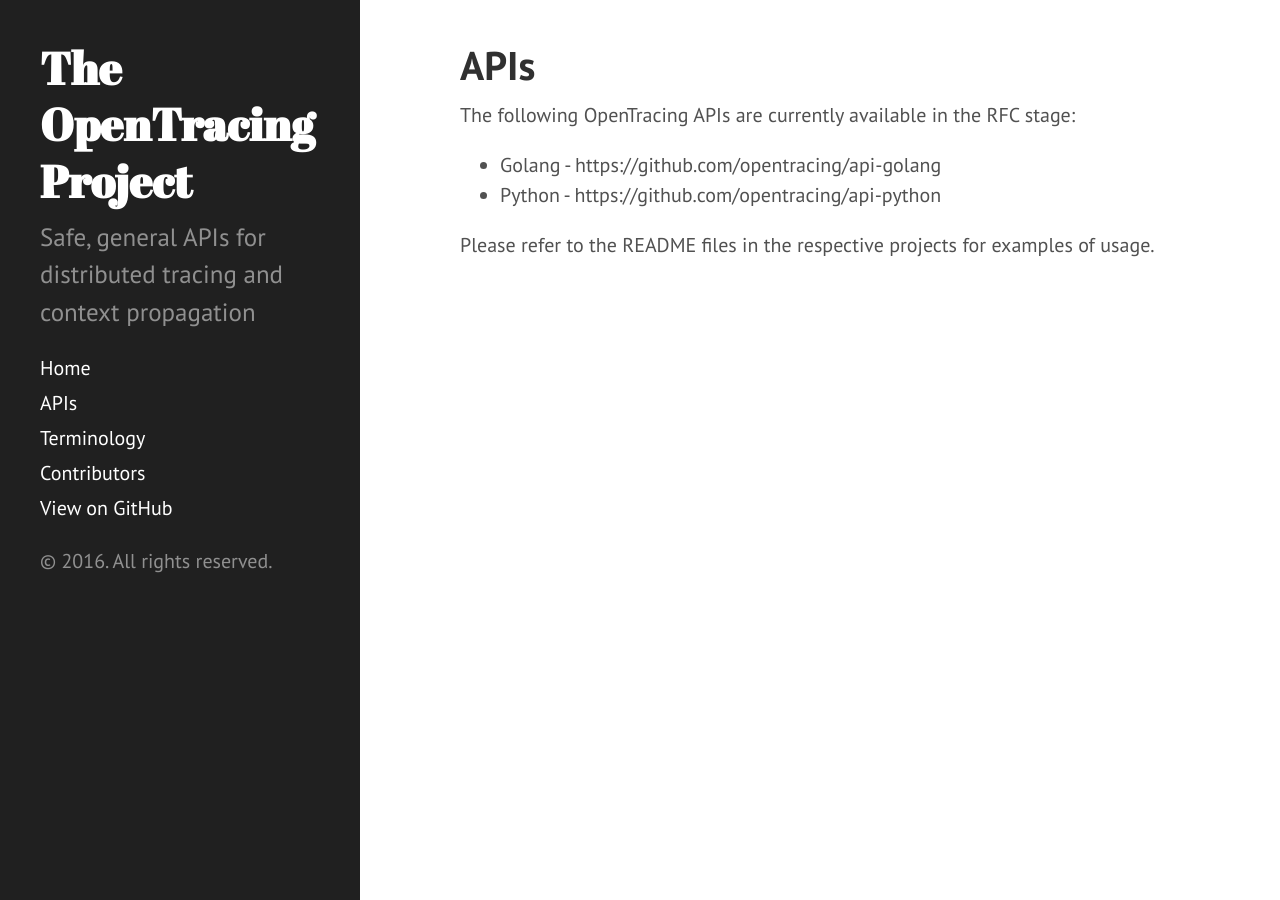
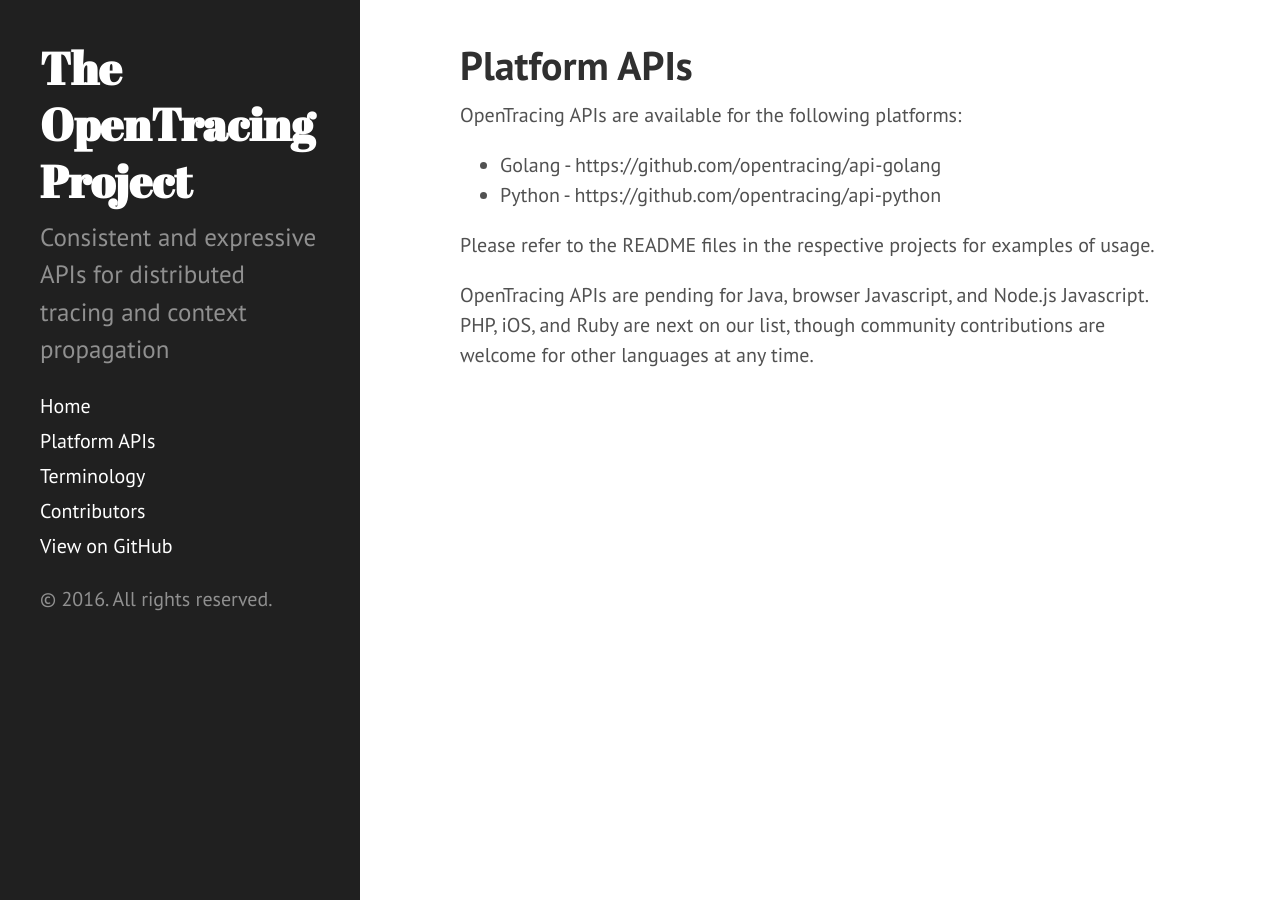
Before and after one commit to opentracing/opentracing.io, a Jekyll site: the page built from apis.md, in a window 1280 px wide. Built offline with Jekyll 4.4.1, drawn with Linux system fonts in a browser that asks for light colours; Markdown is read by kramdown in place of the engine named in the settings.

Commit message:
better tagline and a few other tidbits

```diff
--- a/_config.yml
+++ b/_config.yml
@@ -1,7 +1,7 @@
 # Content
 pages_list:
   Home: '/'
-  APIs: '/apis'
+  "Platform APIs": '/apis'
   Terminology: '/terminology'
   Contributors: '/contributors'
 
@@ -28,8 +28,8 @@
 
 # Setup
 title:            The OpenTracing Project
-tagline:          'Safe, general APIs for distributed tracing and context propagation'
-description:      'Safe, general APIs for distributed tracing and context propagation'
+tagline:          'Consistent and expressive APIs for distributed tracing and context propagation'
+description:      'Consistent and expressive APIs for distributed tracing and context propagation'
 url:              http://opentracing.io
 baseurl:          /
 
--- a/apis.md
+++ b/apis.md
@@ -1,10 +1,12 @@
 ---
 layout: page
-title: APIs
+title: Platform APIs
 ---
-The following OpenTracing APIs are currently available in the RFC stage:
+OpenTracing APIs are available for the following platforms:
 
 * Golang - https://github.com/opentracing/api-golang
 * Python - https://github.com/opentracing/api-python
 
 Please refer to the README files in the respective projects for examples of usage.
+
+OpenTracing APIs are pending for Java, browser Javascript, and Node.js Javascript. PHP, iOS, and Ruby are next on our list, though community contributions are welcome for other languages at any time.
```
